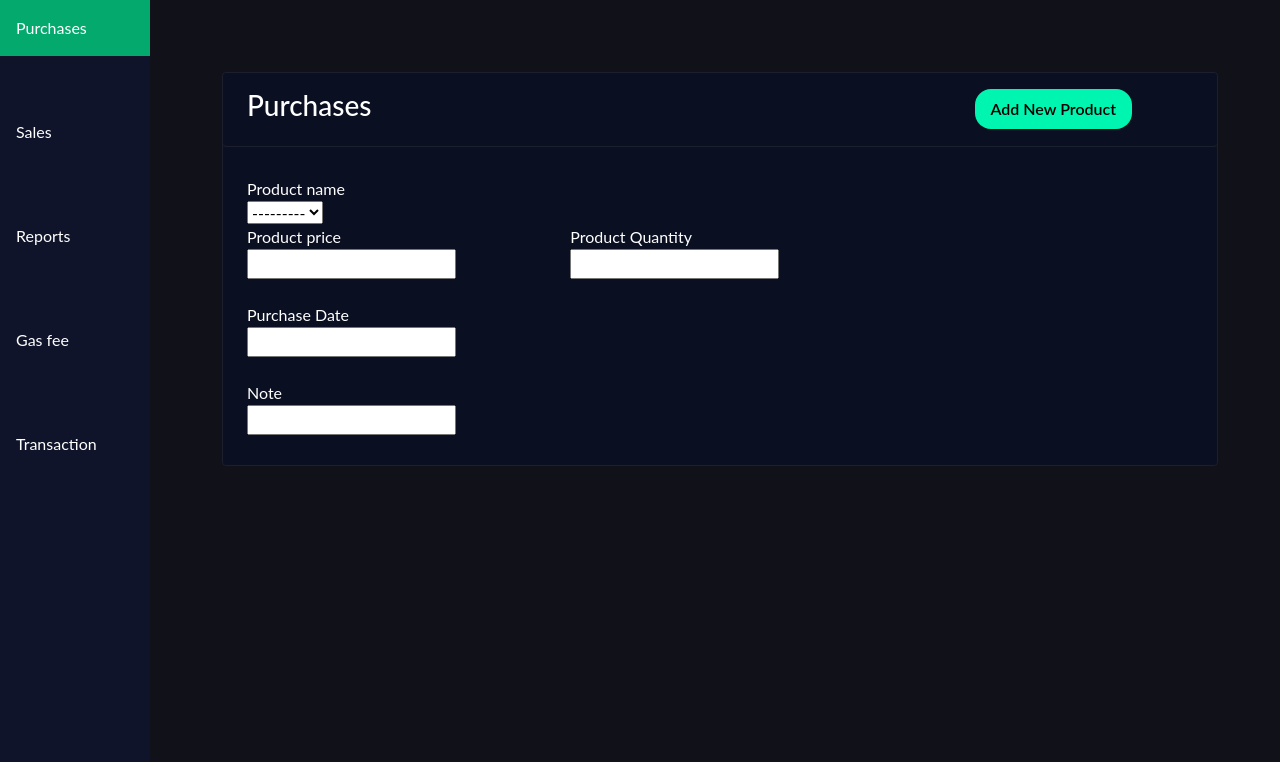
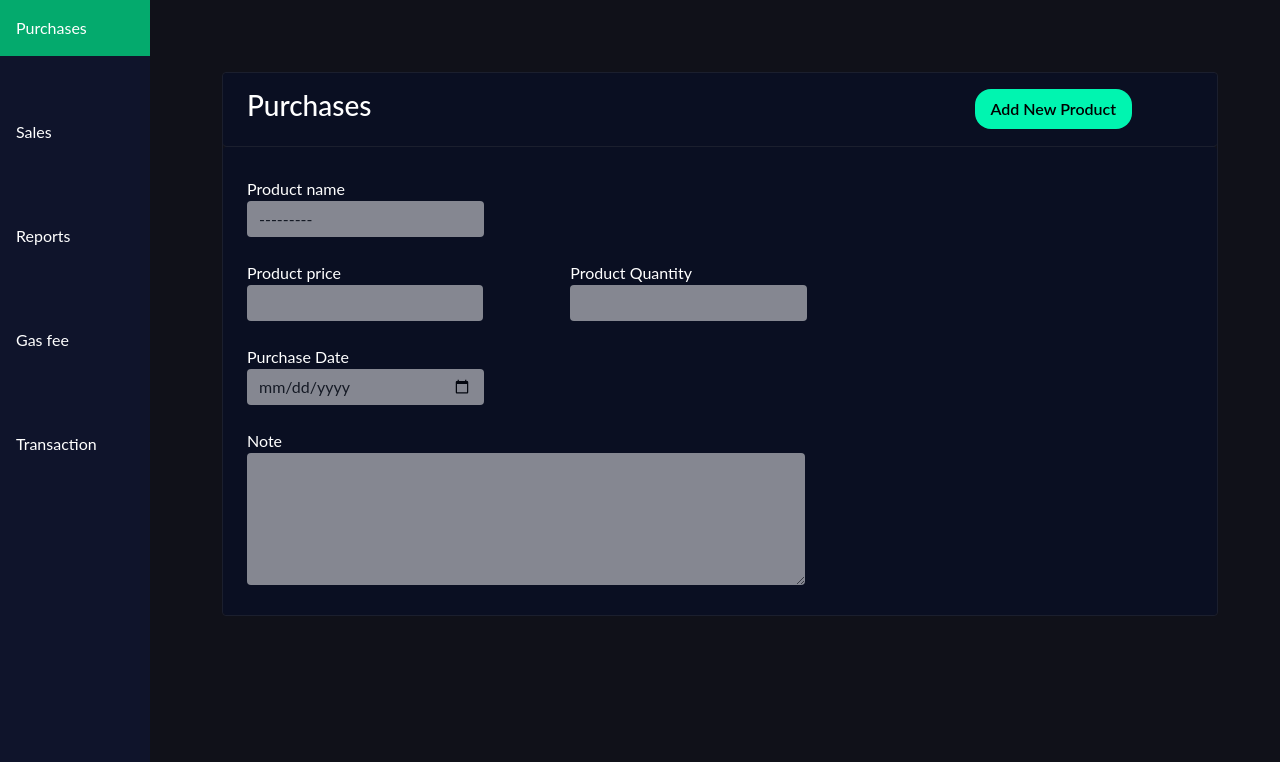
Before and after one commit to syedbilal28/recording-crypto-transactions, a Django app: page /purchase/ in a window 1280 px wide. Shown: the part 38-800 px from the top of the page. Run offline with Django 3.2, Linux system fonts and the light colour scheme; data that the repository does not hold is empty.

Commit message:
added purchase

```diff
--- a/crypto/recorder/forms.py
+++ b/crypto/recorder/forms.py
@@ -23,7 +23,10 @@ class ProductForm(ModelForm):
         fields="__all__"
 
 class PurchaseForm(ModelForm):
-
+    note=forms.CharField(max_length=200,widget=forms.Textarea(attrs={"class":"get form-control quarter","col":"30","rows":"5"}))
+    price=forms.IntegerField(widget=forms.NumberInput(attrs={"class":"get form-control more-half"}))
+    qunatity=forms.IntegerField(widget=forms.NumberInput(attrs={"class":"get form-control more-half"}))
+    timestamp=forms.DateField(widget=forms.DateInput(attrs={"class":"get form-control half"}))
     class Meta:
         model=Transaction
         fields="__all__"
--- a/crypto/recorder/templates/purchases.html
+++ b/crypto/recorder/templates/purchases.html
@@ -182,7 +182,7 @@ form.searchbar input[type=text] {
                 </div>
                 <div></div>
             </form>
-            <form action="" class="form-control px-4">
+            <form action="{% url 'Purchase' %}" class="form-control px-4">
               <div class="form-wrapper no-border py-4">
                 <label for="pname">Product name</label><br>
                 <!-- <select class="get form-control half" name="Product name" id="pname">
@@ -202,7 +202,7 @@ form.searchbar input[type=text] {
                     <label for="pquantity">Product Quantity</label><br>
                     <div class="value-button" id="decrease" onclick="decreaseValue()" value="Decrease Value"></div>
                         <!-- <input class="get form-control more-half" type="number" id="number" value="0" /> -->
-                        {{ form.price }}
+                        {{ form.qunatity }}
                         <div class="value-button" id="increase" onclick="increaseValue()" value="Increase Value"></div>
                   </div>
                 </div>
@@ -222,5 +222,10 @@ form.searchbar input[type=text] {
             </form>
         </div>
     </div>
+    <script>
+      document.querySelector("#id_timestamp").type="date"
+      document.querySelector("#id_product").className="get form-control half"
+
+    </script>
 </body>
 </html>
```
